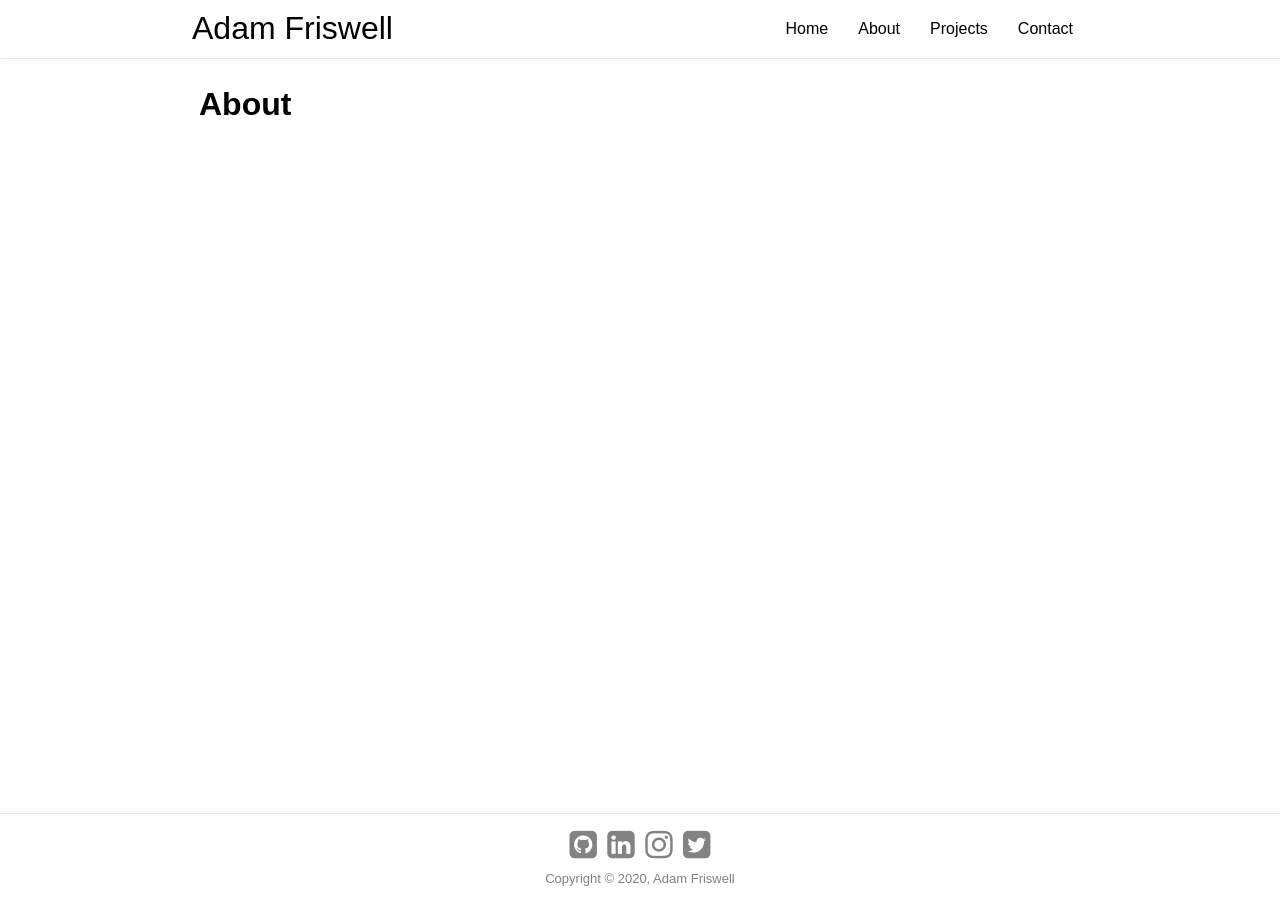
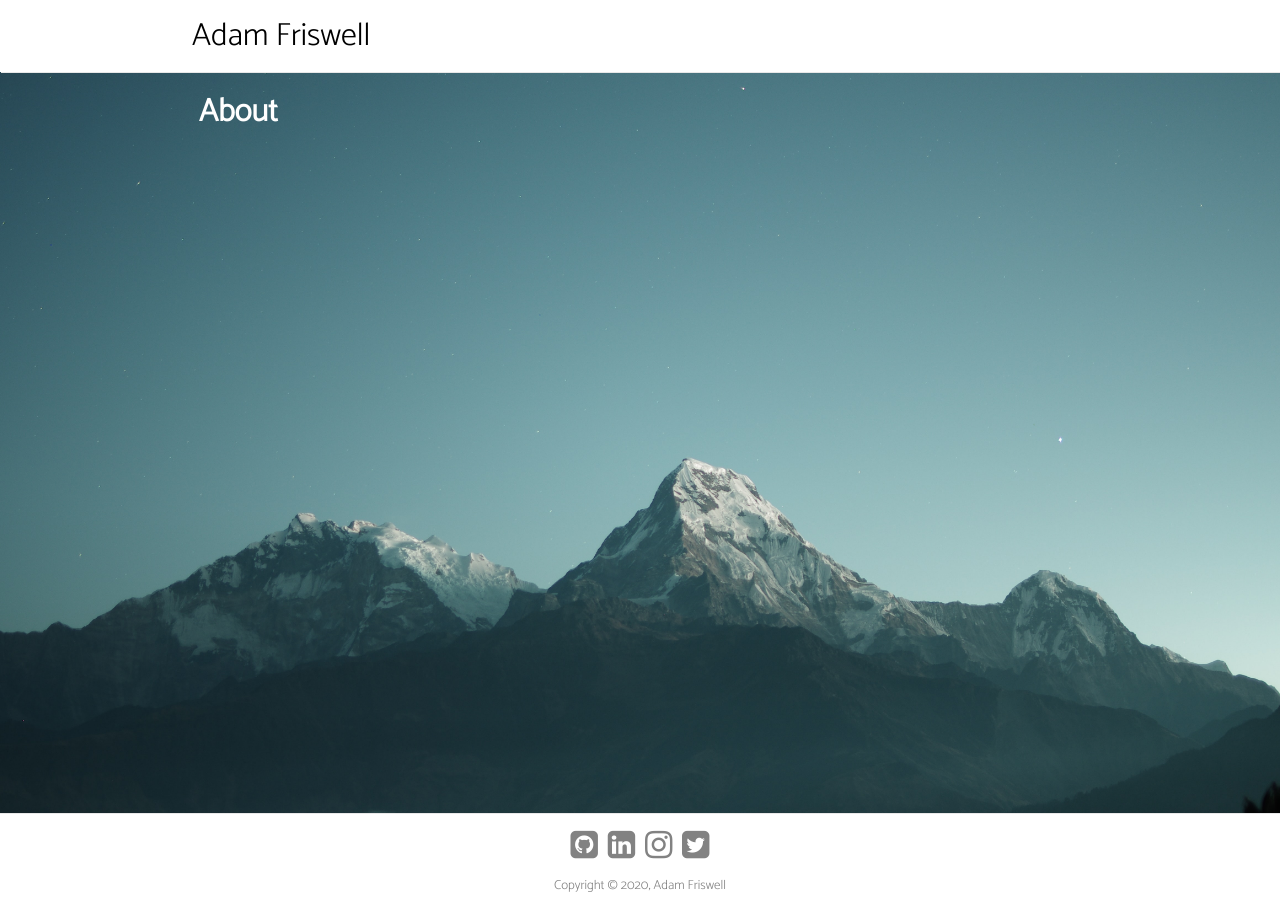
Before and after one commit to adamfriswell/portfolio-website, a Jekyll site: the page built from about.md, in a window 1280 px wide. Built offline with Jekyll 4.4.1, drawn with Linux system fonts in a browser that asks for light colours; nearby versions of some CDN libraries.

Commit message:
change site font and background, home page

```diff
--- a/_includes/header.html
+++ b/_includes/header.html
@@ -24,12 +24,12 @@
 <header class="header">
     <div class="wrapper">
         <a class="link logo" href="/index.html"> {{ site.title }} </a>
-        <input class="menu-btn" type="checkbox" id="menu-btn" />
+        <!-- <input class="menu-btn" type="checkbox" id="menu-btn" />
         <label class="menu-icon" for="menu-btn"><span class="navicon"></span></label>
         <ul class="menu">
             {% for item in site.data.site_list.pages%}
             <li><a class="link" href="{{item.url}}"> {{ item.title }}</a></li>
             {% endfor %}
-        </ul>
+        </ul> -->
     </div>
 </header>
--- a/_layouts/default.html
+++ b/_layouts/default.html
@@ -7,6 +7,7 @@
     <meta name="viewport" content="width=device-width, initial-scale=1.0">
     <link rel="stylesheet" href="/assets/css/style.css">
     <link href="//maxcdn.bootstrapcdn.com/font-awesome/4.2.0/css/font-awesome.min.css" rel="stylesheet">
+    <link href="https://fonts.googleapis.com/css2?family=Catamaran:wght@300&display=swap" rel="stylesheet">
     <title>{{ site.title }}</title>
 </head>
 
--- a/assets/css/style.css
+++ b/assets/css/style.css
@@ -7,7 +7,7 @@
     margin: 0;
     outline: 0;
     box-sizing: border-box;
-    font-family: Arial, Helvetica, sans-serif;
+    font-family: 'Catamaran', sans-serif;
 }
 
 .site {
@@ -28,6 +28,14 @@
     padding: 10px;
     padding-bottom: 107px;
     padding-top: 86px;
+    color: white;
+    min-height: 100vh;
+    background-image: url(../img/background.jpg);
+    background-repeat: no-repeat;
+    background-position: center center;
+    background-attachment: fixed;
+    background-size: cover;
+    background-color: #464646;
 }
 
 .site-footer {
@@ -38,6 +46,7 @@
     height: 87px;
     border-top: 1px solid var(--off-white);
     color: var(--grey);
+    background-color: white;
 }
 
 .wrapper {
@@ -60,6 +69,7 @@ p {
 .link {
     color: inherit;
     text-decoration: none;
+    text-align: center;
 }
 
 .link:hover {
@@ -67,73 +77,9 @@ p {
     text-decoration-color: inherit;
 }
 
-
-/* Header
-
-.menu {
-    list-style-type: none;
-    margin: 0;
-    padding: 0;
-    overflow: hidden;
+.link-in-text{
+    color: white;
 }
-
-.menu .menu-item {
-    float: right;
-    display: block;
-    color: black;
-    text-align: center;
-    padding: 14px 16px;
-    text-decoration: none;
-    padding-right: 0px;
-}
-
-.menu .menu-title {
-    float: left;
-    display: block;
-    color: black;
-    text-align: center;
-    padding: 14px 16px;
-    text-decoration: none;
-    padding-left: 0px;
-}
-
-.menu .icon {
-    display: none;
-}
-
-@media screen and (max-width:780px) {
-    .menu .menu-item {
-        display: none;
-    }
-    .menu .icon {
-        display: inline;
-    }
-    .menu .icon:hover {
-        color: var(--grey);
-    }
-    .menu-responsive {
-        list-style-type: none;
-        margin: 0;
-        padding: 0;
-        overflow: hidden;
-    }
-    .menu-responsive .menu-item {
-        display: inline;
-    }
-    .menu-responsive .menu-title {
-        float: left;
-        display: block;
-        color: black;
-        text-align: center;
-        padding: 14px 16px;
-        text-decoration: none;
-        padding-left: 0px;
-    }
-    .menu-responsive .icon {
-        display: none;
-    }
-} */
-
 
 /* Footer*/
 
@@ -162,37 +108,21 @@ p {
 /*Home*/
 
 .profile-img {
-    max-width: 100%;
+    max-width: 400px;
+    max-height: 400px;
+    min-width: 320px;
+    min-height: 320px;
     height: auto;
-    width: 80%;
+    width: 40%;
     border-radius: 50%;
+    float: left;
+    padding: 30px;
 }
 
-.profile-content {
-    padding: 10%;
-    vertical-align: middle;
+.profile{
+    text-align: center;
+    font-size: 150%;
 }
-
-.profile-col-left {
-    width: calc(100% - 15px);
-    padding: 0 15px;
-    padding-left: 0px;
-    margin-bottom: 15px;
-    vertical-align: middle;
-    margin: auto;
-    text-align: left;
-}
-
-.profile-col-right {
-    width: calc(100% - 15px);
-    padding: 0 15px;
-    padding-right: 0px;
-    margin-bottom: 15px;
-    vertical-align: middle;
-    margin: auto;
-    text-align: right;
-}
-
 
 /* Header */
 
@@ -235,17 +165,11 @@ p {
     text-decoration: none;
 }
 
-
-/* menu */
-
 .header .menu {
     clear: both;
     max-height: 0;
     transition: max-height .2s ease-out;
 }
-
-
-/* menu icon */
 
 .header .menu-icon {
     cursor: pointer;
@@ -283,9 +207,6 @@ p {
 .header .menu-icon .navicon:after {
     top: -5px;
 }
-
-
-/* menu btn */
 
 .header .menu-btn {
     display: none;
@@ -328,17 +249,3 @@ p {
         display: none;
     }
 }
-
-
-/*
-@media (min-width: 475px) {
-    .header .logo {
-        display: block;
-        float: left;
-        font-size: 1em;
-        padding: 10px 20px;
-        padding-left: 0;
-        padding-right: 0;
-        text-decoration: none;
-    }
-} */
```
Also changed, not shown: _layouts/home.html (+6 -10 lines), index.md (+12 -0 lines), assets/img/background.jpg (added).
